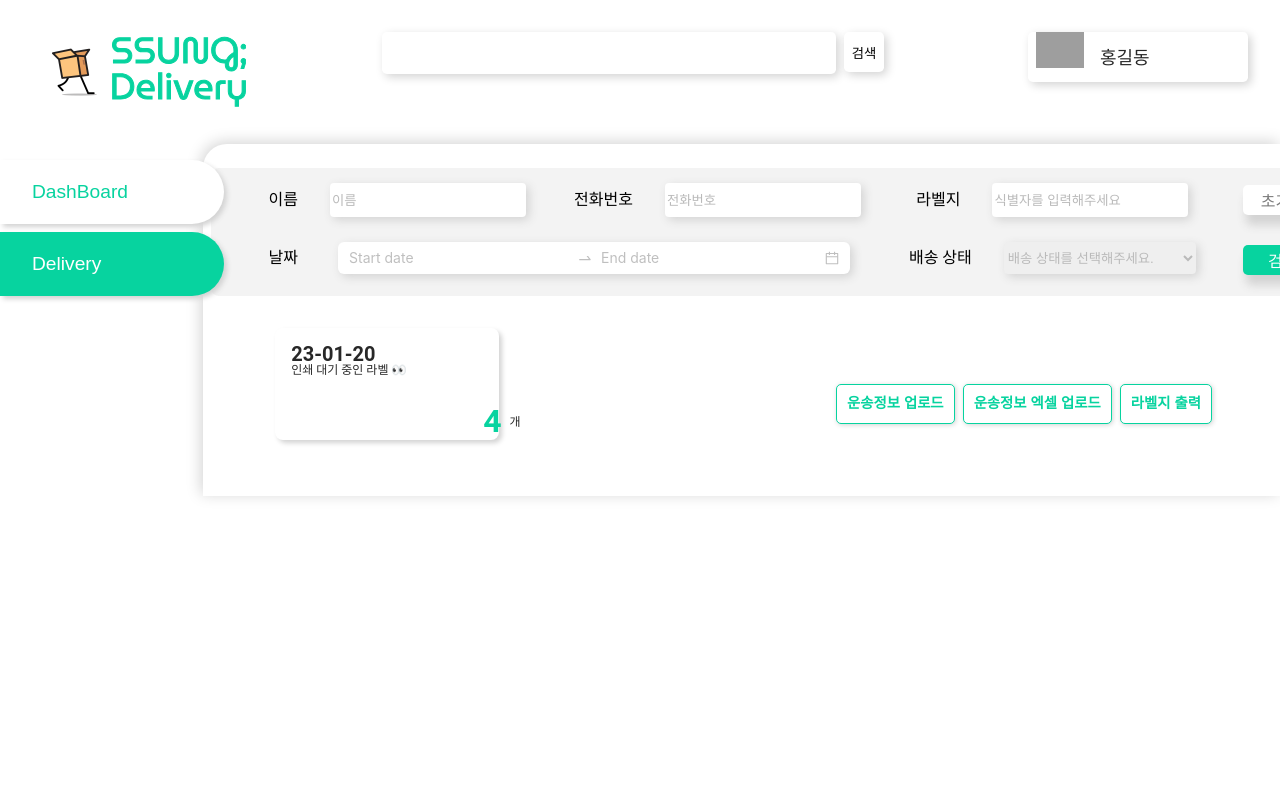
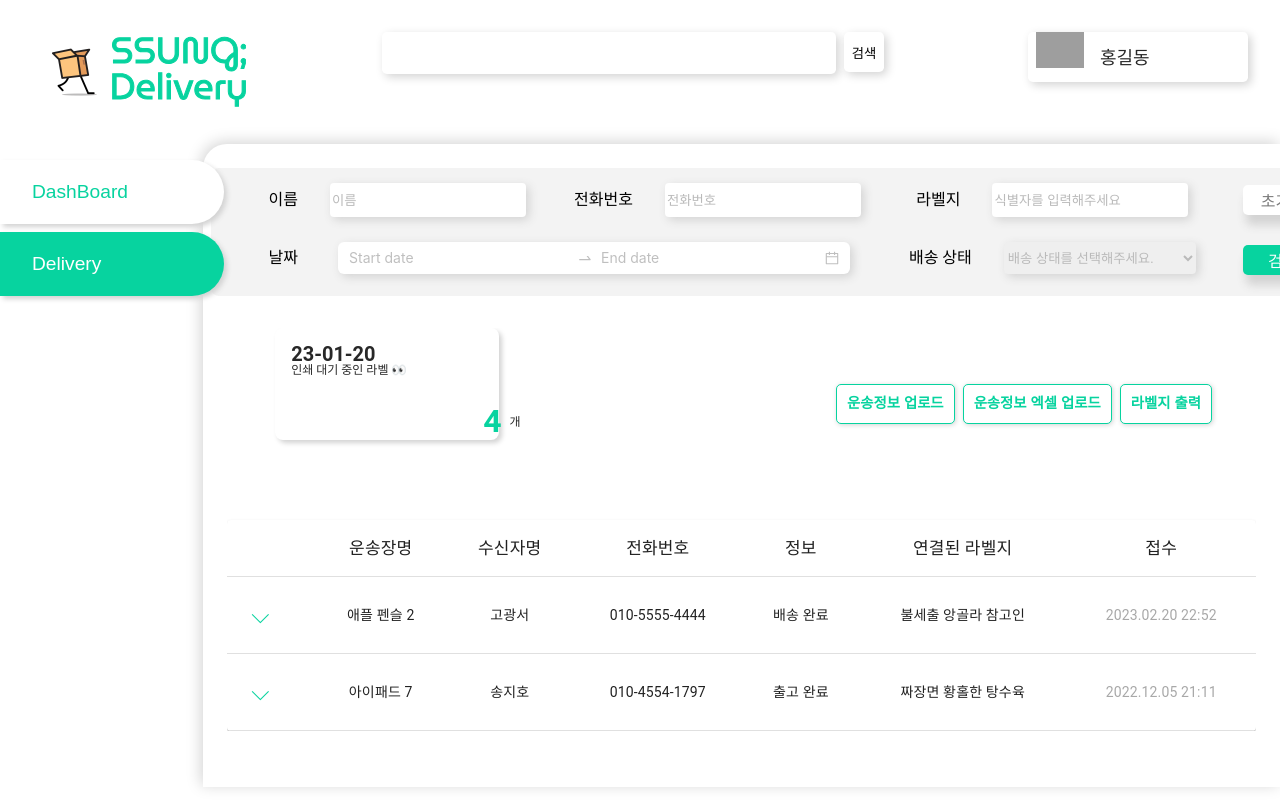
Before and after one commit to gdsc-ssu/ssung-delivery-frontend, a React (Vite) app in the folder packages/app/sender-client/: page / in a window 1280 px wide. Shown: the top 800 px of the page. Built offline with nearby package versions, Linux system fonts and the light colour scheme; grey boxes are pictures that could not be loaded.

Commit message:
chore: ShipInfo layout 수정

```diff
--- a/packages/app/sender-client/src/App/App.shipInfo.tsx
+++ b/packages/app/sender-client/src/App/App.shipInfo.tsx
@@ -1,12 +1,15 @@
 import { read as xRead, utils as xUtils } from "xlsx";
 import { useState, memo } from 'react';
-import { Card, ComponentContainer, Flex, SubTitle, PrintLabelCard } from '@common/ssung-ui/components';
+import { Card, ComponentContainer, Flex, SubTitle, PrintLabelCard, Spacer } from '@common/ssung-ui/components';
 import styled from '@emotion/styled';
 import { PRINT_LABEL_MOCK_DATA } from "../Model/printlabel.mock"
 import ExcelUploadComponent from "../component/Modal/ExcelUpload";
 import ShippingInfoForm from "../component/Modal/ShippingInfoForm";
 import useModal from "@common/ssung-ui/components/Modal";
 import QrCarousel from "../component/Modal/QRIndex";
+import MuiTable from "../component/MuiTable";
+import { SHIP_TABLE_MOCK_DATA } from "../Model/shiptable.mock";
+import { ShipTableData } from "../Model/shiptable";
 
 const ShipInfo = () => {
     /** 운송 정보 업로드 모달 */
@@ -15,9 +18,14 @@ const ShipInfo = () => {
     const { Modal: XlsxModal, onModalOpen: onXlsxOpen} = useModal();
     /** 라벨지 출력 업로드 모달 */
     const { Modal: LabelPrintMidal, onModalOpen:onLabelPrintOpen } = useModal();
+    const [shipTableData, setShipTableData] = useState<ShipTableData[]>(SHIP_TABLE_MOCK_DATA);
+
+    const handleFormSubmit = (formData: ShipTableData) => {
+        setShipTableData((prevData) => [formData, ...prevData]);
+    }
 
     return (
-        <ComponentContainer>
+        <ComponentContainer style={{ overflowY: "scroll" }}>
             <Flex justifyContent={'space-between'}>
                 {PRINT_LABEL_MOCK_DATA.map((info) => (
                     <PrintLabelCard labelInfo={info} key={info.id} />
@@ -25,7 +33,7 @@ const ShipInfo = () => {
                 <Flex style={{"marginRight":"2.5rem", "marginTop":"2.5rem"}}>
                     <BorderButton onClick={onInfoOpen}>운송정보 업로드</BorderButton>
                     <InfoModal>
-                        <ShippingInfoForm />
+                        <ShippingInfoForm onFormSubmit={handleFormSubmit} />
                     </InfoModal>
 
                     <BorderButton onClick={onXlsxOpen}>운송정보 엑셀 업로드</BorderButton>
@@ -38,6 +46,8 @@ const ShipInfo = () => {
                         </LabelPrintMidal>
                 </Flex>
             </Flex>
+            <Spacer height="5rem" />
+            <MuiTable mockdata={shipTableData} />
         </ComponentContainer>
     )
 }
```
